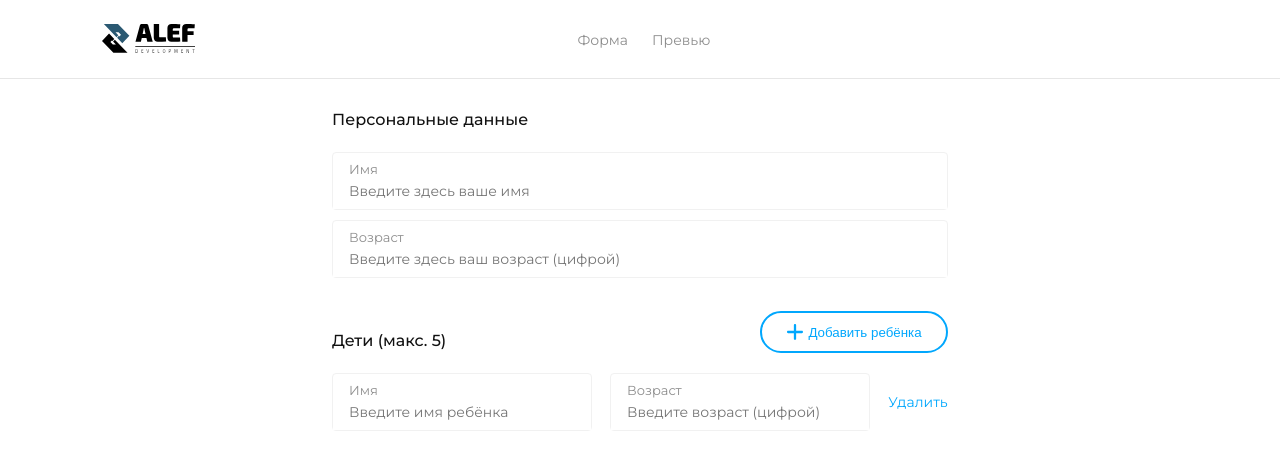
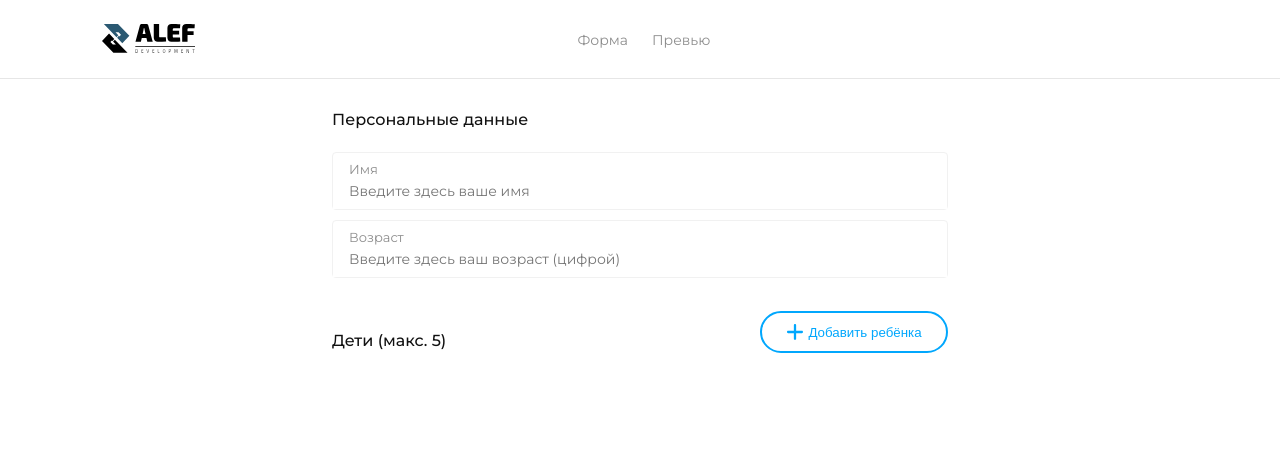
Before and after one commit to Yargo54/inform_about_me, a React (Create React App) app in the folder inform_about_me/: page /form in a window 1280 px wide. Shown: the top 470 px of the page. Built offline with nearby package versions, Linux system fonts and the light colour scheme.

Commit message:
adding and removing items

```diff
--- a/inform_about_me/src/components/Button.js
+++ b/inform_about_me/src/components/Button.js
@@ -2,7 +2,7 @@ import React from "react";
 import style from "../styles/Button.module.css";
 import plus from "../pictures/plus.svg";
 
-function Button({ src, alt, text, typeButton }){
+function Button({ text, typeButton, add, remove, child }){
 
     switch(typeButton){
         case "Add":
@@ -10,6 +10,7 @@ function Button({ src, alt, text, typeButton }){
                 <button
                     className={style.buttonAdd}
                     type="button"
+                    onClick={() => add()}
                 >
                     <img src={plus} alt="plus" className={style.buttonAdd__plus}/>
                     <span className={style.buttonAdd__text}>{text}</span>
@@ -20,6 +21,7 @@ function Button({ src, alt, text, typeButton }){
                 <button
                     className={style.buttonDel}
                     type="button"
+                    onClick={() => remove(child)}
                 >
                     Удалить
                 </button>
--- a/inform_about_me/src/pages/Form.js
+++ b/inform_about_me/src/pages/Form.js
@@ -4,6 +4,23 @@ import Input from "../components/Input";
 import Button from "../components/Button";
 
 function Form() {
+
+    let [childrenArray, setChildren] = useState([]);
+
+    const addChildren = () => {
+        if(childrenArray.length != 5){
+            const newChild = {
+                id: Date.now()
+            };
+            setChildren([...childrenArray, newChild])
+        } else {
+            alert('Вы добавили максимум')
+        }
+    }
+
+    const delChildren = (child) => {
+        setChildren(childrenArray.filter(ch => ch.id !== child.id))
+    }
 
     return(
         <div className={style.personalInform}>
@@ -16,16 +33,21 @@ function Form() {
                     <Input title="Возраст" type="number" placeholder="Введите здесь ваш возраст (цифрой)"/>
                 </label>
             </form>
-            <Button text="Добавить ребёнка" typeButton="Add"/>
+            <Button text="Добавить ребёнка" typeButton="Add" add={addChildren}/>
             <div className={style.child__text}>Дети (макс. 5)</div>
             <form className={style.formChildInform}>
+                {childrenArray.map(child =>
+                    <>
                         <label className={style.labelChildInform}>
                             <Input title="Имя" type="text" placeholder="Введите имя ребёнка"/>
                         </label>
                         <label className={style.labelChildInform}>
                             <Input title="Возраст" type="number" placeholder="Введите возраст (цифрой)"/>
                         </label>
-                <Button text="Добавить ребёнка" typeButton="Delete"/>
+                        <Button text="Добавить ребёнка" typeButton="Delete" remove={delChildren} child={child}/>
+                    </>
+                )}
+
             </form>
         </div>
     )
--- a/inform_about_me/src/styles/Form.module.css
+++ b/inform_about_me/src/styles/Form.module.css
@@ -45,6 +45,7 @@
     line-height: 24px;
     color: #111111;
     align-self: end;
+    width: 115px;
 }
 
 .formChildInform{
@@ -55,6 +56,7 @@
     align-items: center;
     grid-column-gap: 18px;
     margin-top: 20px;
+    grid-row-gap: 10px;
 }
 
 .labelChildInform{
```
Lines whose indentation alone changed are shown as unchanged.
